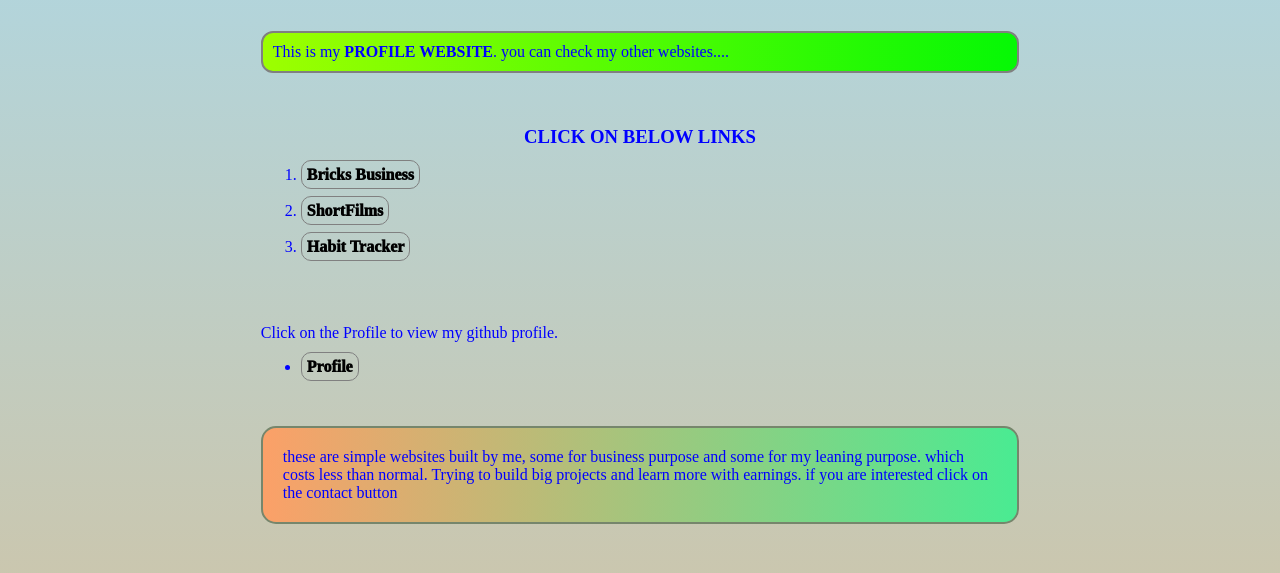
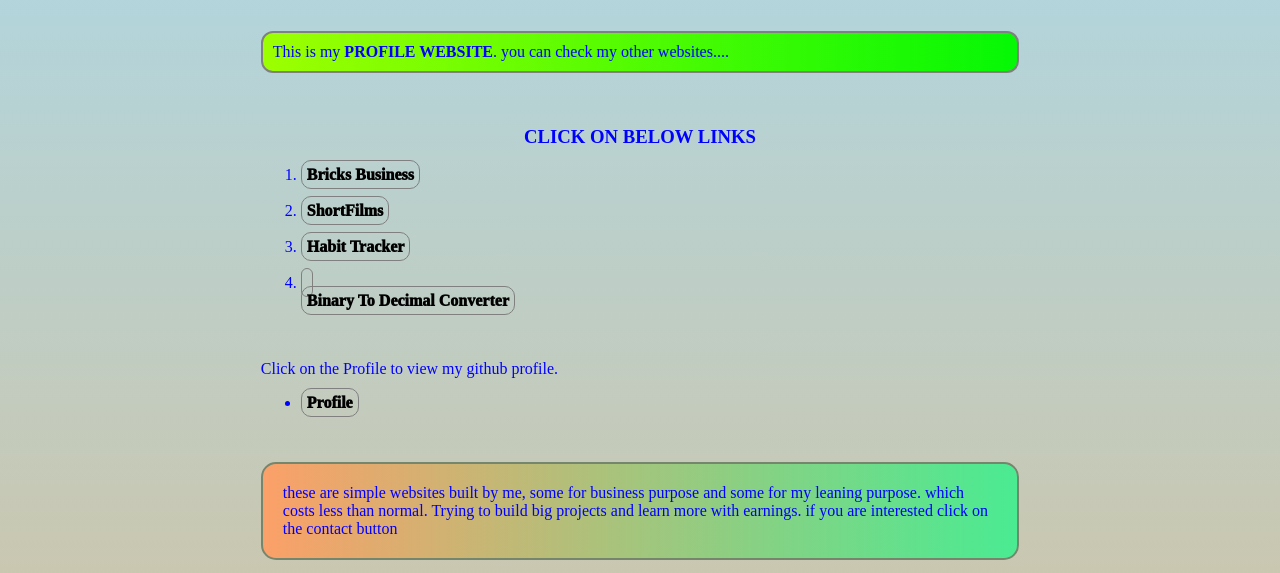
Before and after one commit to sitevisit/sitevisit.github.io, a plain HTML site: page index.html in a window 1280 px wide. Shown: the part 148-721 px from the top of the page. Drawn offline with Linux system fonts and the light colour scheme.

Commit message:
Add link for Binary To Decimal Converter in index.html

```diff
--- a/index.html
+++ b/index.html
@@ -130,6 +130,7 @@
         <li><a href="https://sitevisit.github.io/SBbricks" target="_blank" class="a1">Bricks Business</a></li><br>
         <li><a href="https://sitevisit.github.io/shortfilms" target="_blank" class="a1">ShortFilms</a></li><br>
         <li><a href="https://sitevisit.github.io/GoalTracker" target="_blank" class="a1">Habit Tracker</a></li><br>
+        <li><a href="https://vinaysy.rf.gd" target="_blank" class="a1"></li>Binary To Decimal Converter</a></li><br>
     </ol>
     <br>
         <p>Click on the Profile to view my github profile.</p>
```
